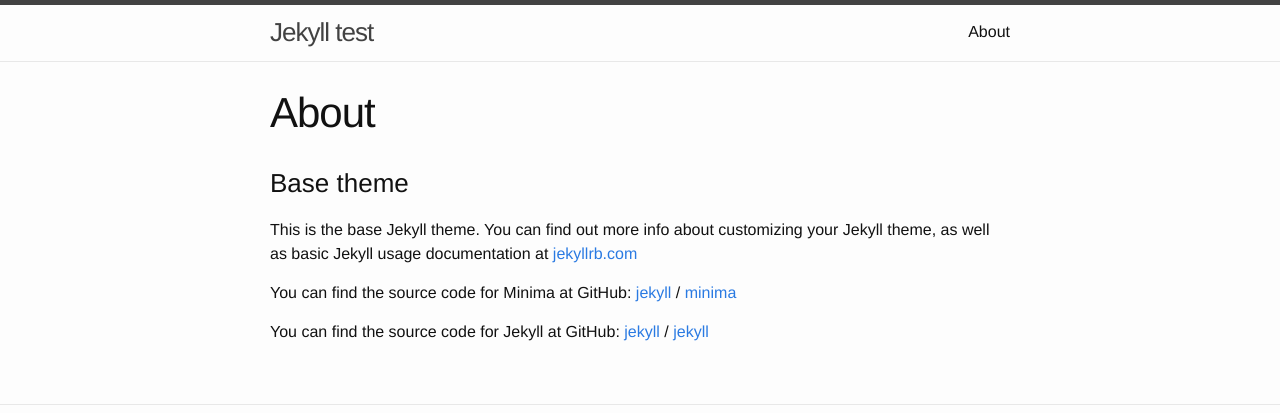
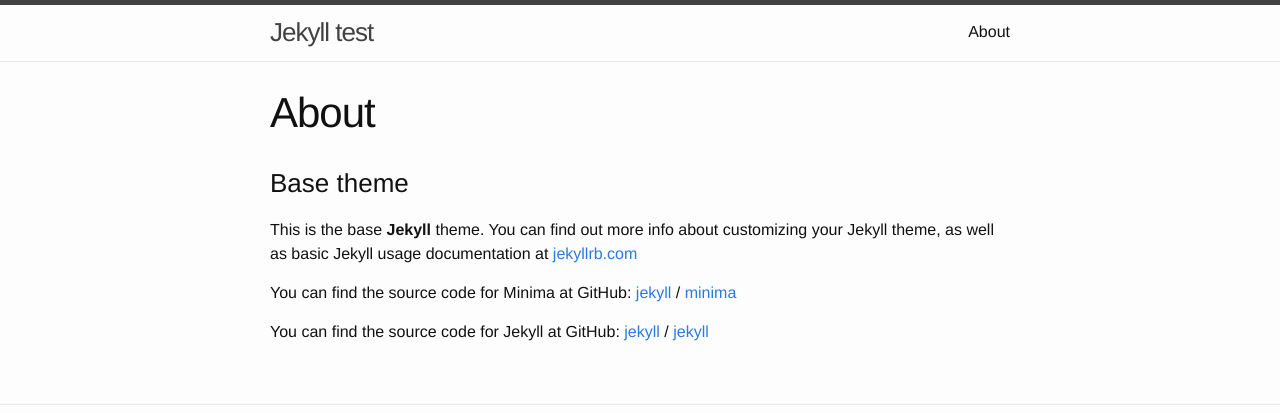
Before and after one commit to MarinusW/jores, a Jekyll site: the page built from about.md, in a window 1280 px wide. Shown: the top 413 px of the page. Built offline with Jekyll 4.4.1, drawn with Linux system fonts in a browser that asks for light colours.

Commit message:
Updated About

```diff
--- a/about.md
+++ b/about.md
@@ -5,7 +5,7 @@ layout: page
 ---
 
 ### Base theme
-This is the base Jekyll theme. You can find out more info about customizing your Jekyll theme, as well as basic Jekyll usage documentation at [jekyllrb.com](https://jekyllrb.com/)
+This is the base **Jekyll** theme. You can find out more info about customizing your Jekyll theme, as well as basic Jekyll usage documentation at [jekyllrb.com](https://jekyllrb.com/)
 
 You can find the source code for Minima at GitHub:
 [jekyll][jekyll-organization] /
```
